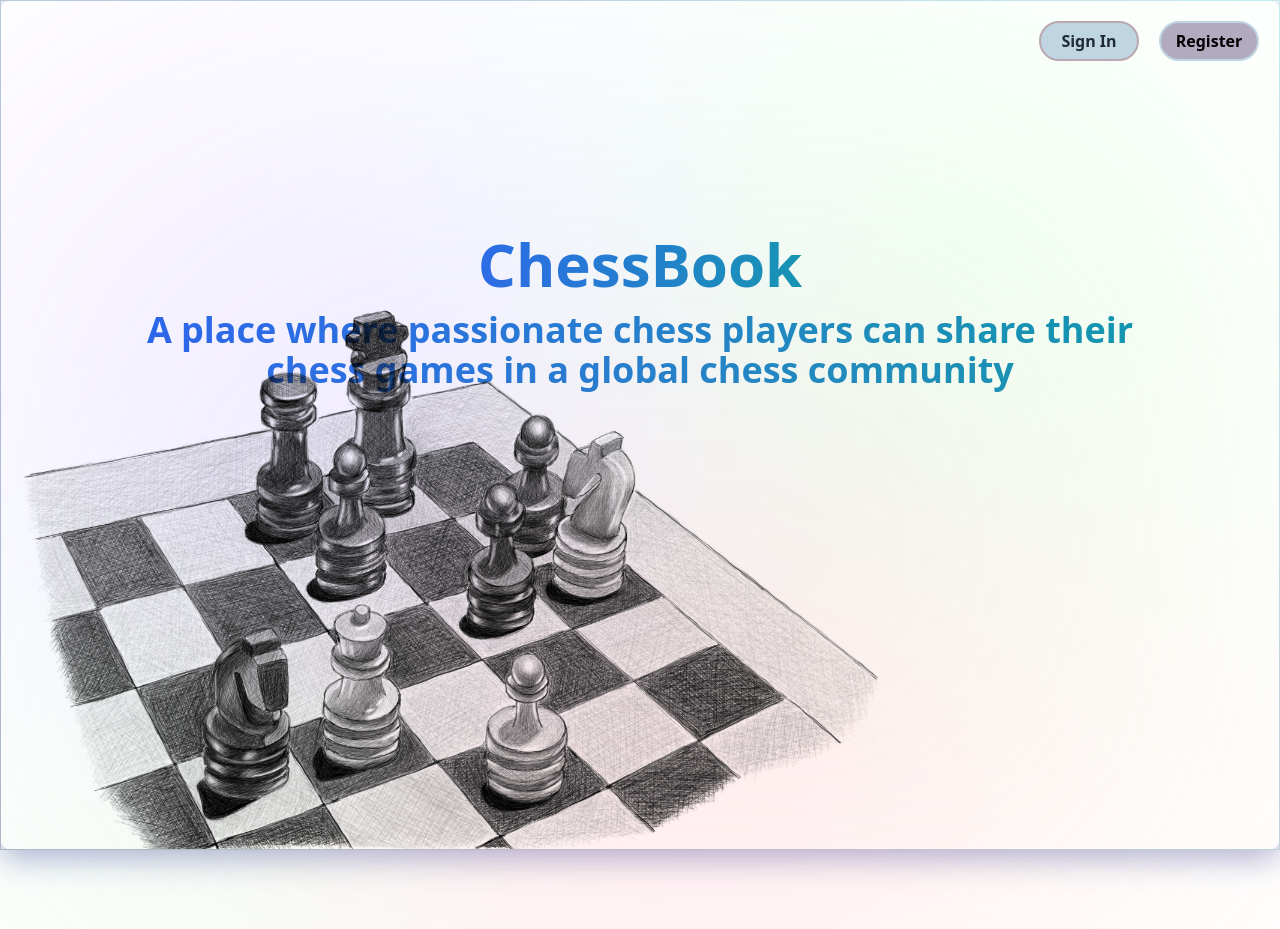
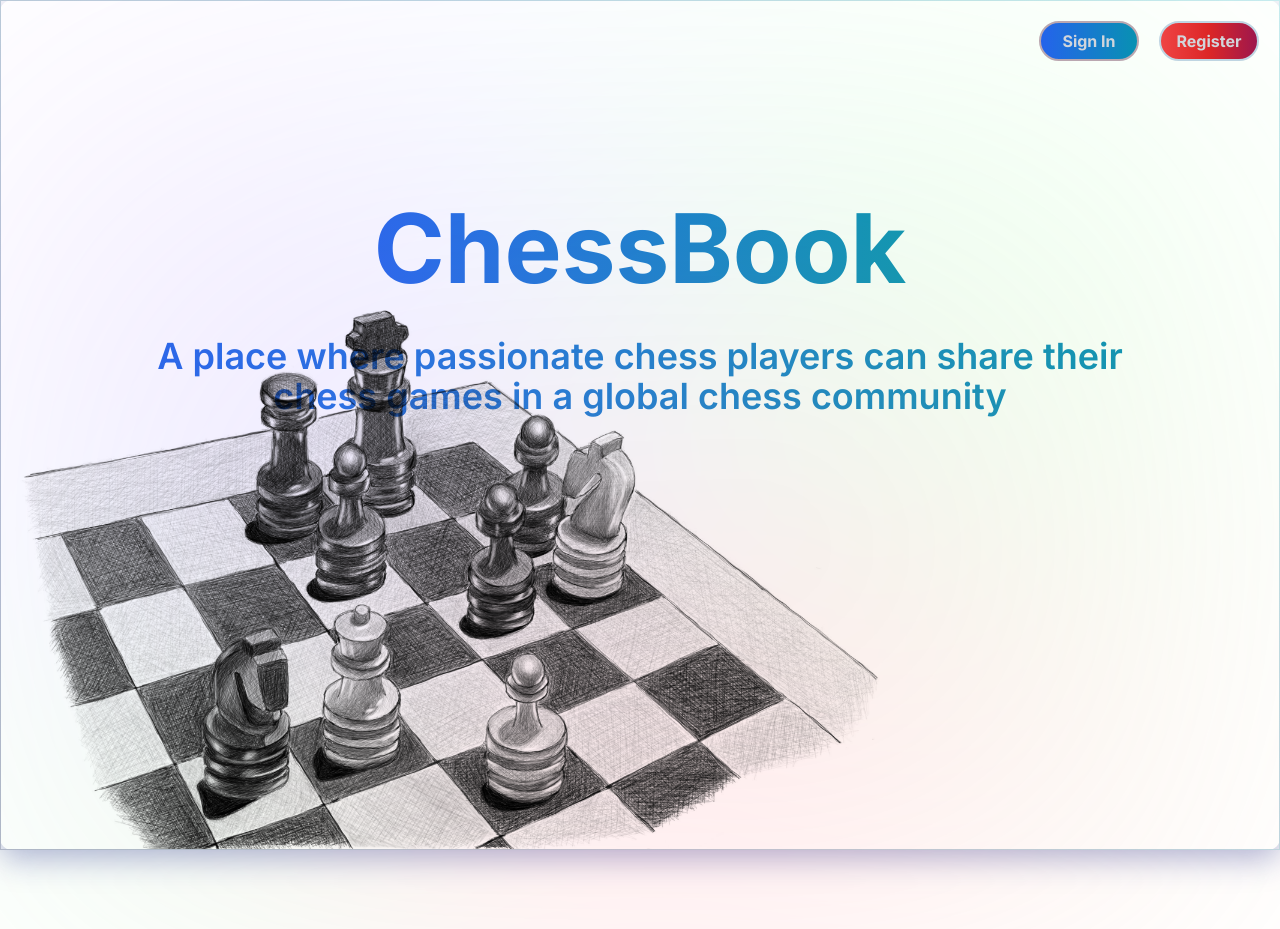
Before and after one commit to yifzheng/ChessBook, a Next.js app: page / in a window 1280 px wide. Built offline with nearby package versions, Linux system fonts and the light colour scheme.

Commit message:
adjusted styling for main page

```diff
--- a/app/layout.jsx
+++ b/app/layout.jsx
@@ -11,7 +11,7 @@ export const metadata = {
 export default function RootLayout ( { children } ) {
   return (
     <html lang="en">
-      <body className='glassmorphism-2'>
+      <body className='w-screen glassmorphism-2'>
         <div>
           <div className="gradient" />
         </div>
--- a/app/page.jsx
+++ b/app/page.jsx
@@ -33,9 +33,9 @@ export default function Home () {
         alt="App_logo"
         className="object-contain mix-blend-multiply aspect-auto absolute bottom-0 left-0 z-0"
       />
-      <div className="flex flex-col justify-center items-center z-1 pt-[60%] sm:pt-[30%] md:pt-[17%] z-1">
-        <h1 className="text-4xl px-10 font-bold leading-10 sm:text-6xl text-black pb-4 blue_gradient">
-          ChessBook
+      <div className="flex flex-col justify-center items-center z-1 pt-[55%] sm:pt-[30%] md:pt-[14%] lg:pt-[11%] z-1">
+        <h1 className="text-6xl px-10 font-bold leading-10 sm:text-8xl text-black py-10 blue_gradient">
+          <span className="text-shadow-lg">ChessBook</span>
         </h1>
         <h2 className="title_text blue_gradient mb-8">
           A place where passionate chess players can share their chess games in a global chess
--- a/styles/globals.css
+++ b/styles/globals.css
@@ -10,20 +10,27 @@
 	--french-gray: #b1b5c8ff;
 	--columbia-blue: #bfd5e2ff;
 	--light-cyan: #c7ebf0ff;
-	min-width: 390px;
+	--inter: "Inter", sans-serif;
+}
+
+html,
+body {
+	margin: 0;
+	padding: 0;
+	min-width: 400px;
 }
 
 .main {
-	/*width: 100%;
-	height: 100%;
+	width: 100%;
+	/*height: 100%;
 	position: relative;
 	 display: flex;
 	justify-content: center;
 	align-items: center; */
 	min-height: 100vh;
-	max-height: 100vh;
 	flex-direction: column;
 	z-index: 10;
+	font-family: var(--inter);
 }
 
 .gradient {
@@ -80,15 +87,15 @@
 }
 
 .login_btn {
-	@apply cursor-pointer border-2 rounded-full border-rose-quartz bg-columbia-blue text-gray-800 font-bold hover:bg-white hover:text-black flex items-center justify-center py-1.5 px-2.5 min-w-[100px];
+	@apply cursor-pointer border-2 rounded-full border-rose-quartz bg-gradient-to-r from-blue-600 to-cyan-600 text-gray-300 font-bold hover:bg-white hover:text-black flex items-center justify-center py-1.5 px-2.5 min-w-[100px];
 }
 
 .register_btn {
-	@apply cursor-pointer border-2 rounded-full border-columbia-blue bg-rose-quartz-2 text-black font-bold hover:bg-white hover:text-black flex items-center justify-center py-1.5 px-2.5 min-w-[100px];
+	@apply cursor-pointer border-2 rounded-full border-columbia-blue bg-gradient-to-r from-red-500 via-red-600 to-pink-800 text-gray-300 font-bold hover:bg-white hover:text-black flex items-center justify-center py-1.5 px-2.5 min-w-[100px];
 }
 
 .title_text {
-	@apply mb-[20%] md:mb-[10%] text-3xl px-10 font-semibold leading-10 sm:text-4xl text-black pb-4 max-w-6xl ;
+	@apply mb-[20%] md:mb-[10%] text-3xl px-10 font-semibold leading-10 sm:text-4xl text-black pb-4 max-w-6xl;
 }
 
 .orange_gradient {
```
